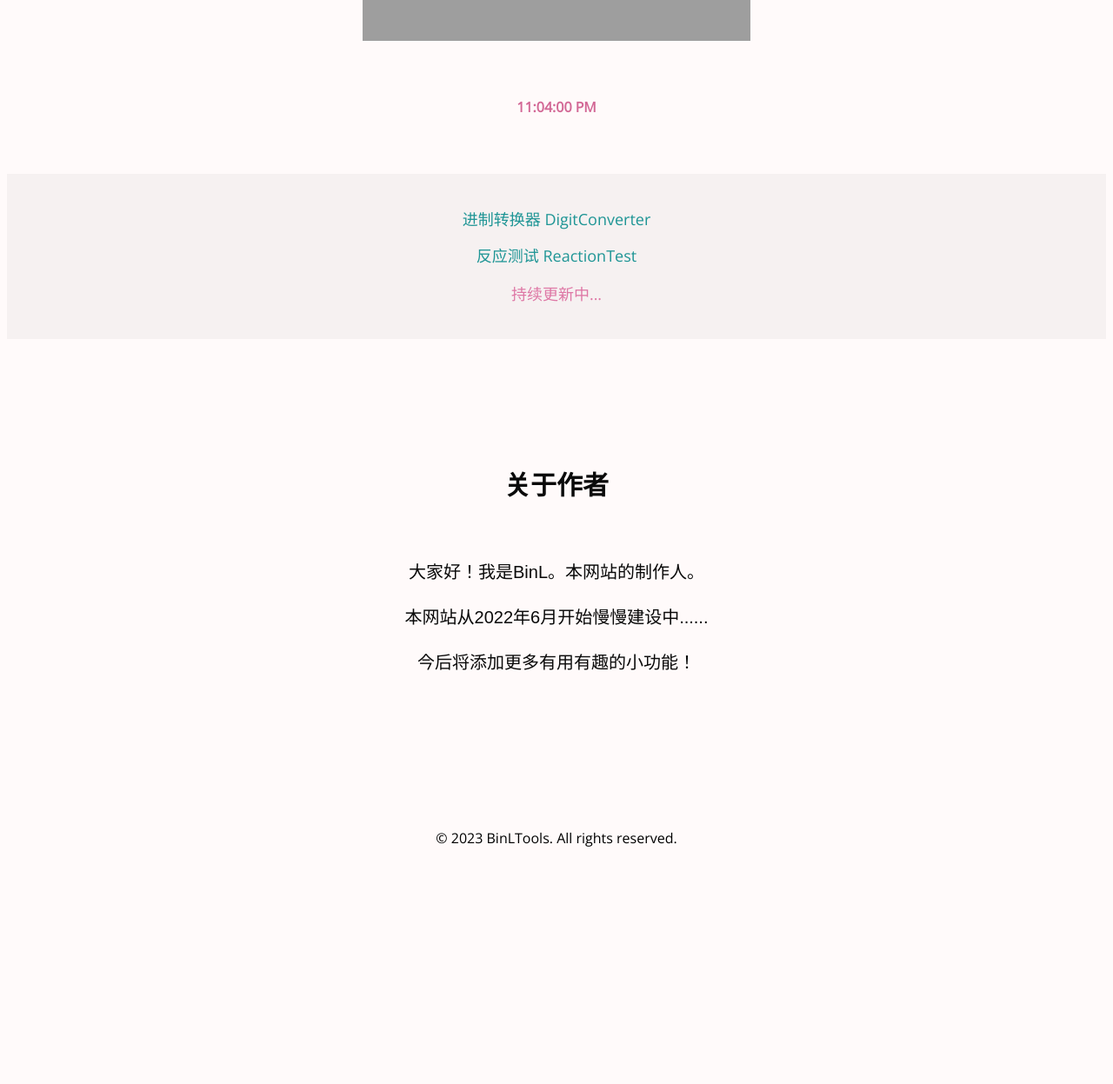
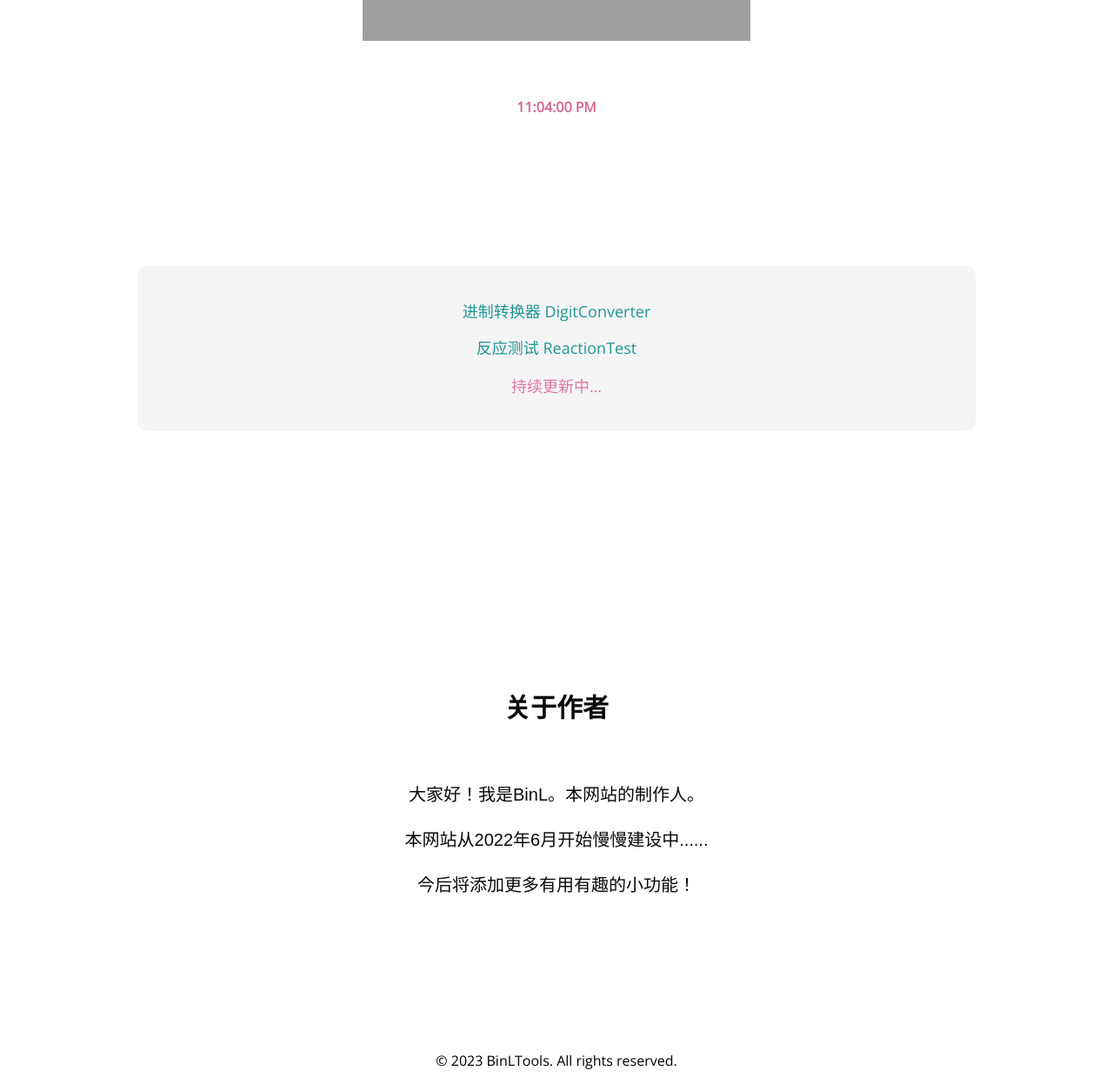
Before and after one commit to BinL233/Website_BinLTools_Django, a Django app: page / in a window 1280 px wide. Shown: the part 189-1436 px from the top of the page at 87% size. Before the commit the page ends 1163 px from the top, so only its background shows below. Run offline with Django 4.2, Linux system fonts and the light colour scheme; grey boxes are pictures that could not be loaded.

Commit message:
Change bg color

```diff
--- a/BinLTools/templates/base.html
+++ b/BinLTools/templates/base.html
@@ -23,11 +23,11 @@
                 top: 0;
                 left: 0;
                 right: 0;
-                background-color: #fffafa;
+                background-color: #ffffff;
             }
 
             body{
-                background-color: #fffafa;
+                background-color: #ffffff;
                 font-family: 'Open Sans';
             }
 
--- a/BinLTools/templates/index.html
+++ b/BinLTools/templates/index.html
@@ -36,10 +36,8 @@
     </div>
 
     <br />
-    <br />
-    <br />
 
-    <div id="menu" style="background-color:#a19a9a19; text-align: center; clear:both;">
+    <div id="menu" style="margin-left: 150px; margin: 150px; border-radius: 10px;background-color:#a19a9a19; text-align: center; clear:both;">
         <!--functions-->
         <div id="div menu">
             <br />
```
